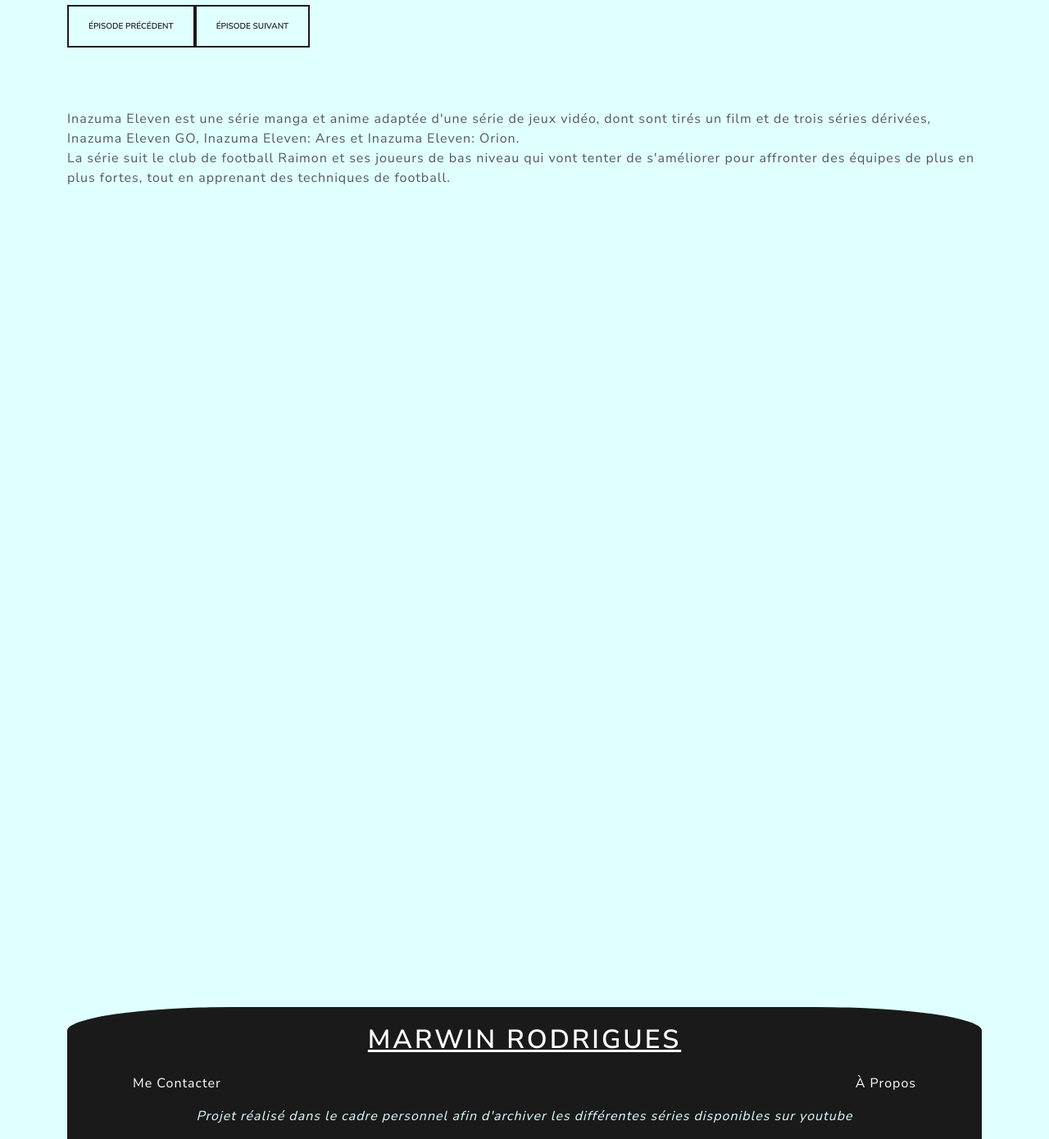
After one commit to Marwin-Rdgs/Stweaming, a PHP site: page /AVF_inazuma_eleven_SAE1.php in a window 1280 px wide. The commit adds this page. Shown: the part 580-1970 px from the top of the page at 82% size. Run offline with PHP 8.4, Linux system fonts and the light colour scheme.

Commit message:
Ajout de 3 bases pour les contenus

```diff
--- /dev/null
+++ b/AVF_inazuma_eleven_SAE1.php
@@ -0,0 +1,87 @@
+<!DOCTYPE html>
+<html lang="fr">
+<head>
+    <meta charset="UTF-8">
+    <meta http-equiv="X-UA-Compatible" content="IE=edge">
+    <meta name="viewport" content="width=device-width, initial-scale=1.0">
+
+    <!-- Appel à la librairie Bootsrap = Lux -->
+    <link rel="stylesheet" href="https://bootswatch.com/5/lux/bootstrap.css">
+
+    <!-- Appel à la feuille de style -->
+    <link rel="stylesheet" href="./src/css/style.css">
+
+    <title>Streaming-Win ~ Inazuma Eleven S1 EP1</title>
+</head>
+<body class="container bg-test w100">
+
+    <?php require 'header.php' ?>
+
+<main>
+<br>
+<br>
+<br>
+<br>
+<br>
+<br>
+
+
+<h1 class="page__title">Inazuma Eleven <br> Saison 1 Épisode 1</h1>
+<span class="badge rounded-pill bg-warning badge-categ">Animé VF</span>
+<img src="./public/icons/barre_titre.svg" alt="barre de séparation" class="barre_titre">
+
+<iframe width="560" height="315" src="https://www.youtube.com/embed/jNwzLzN0RiY" title="YouTube video player" frameborder="0" allow="accelerometer; autoplay; clipboard-write; encrypted-media; gyroscope; picture-in-picture" allowfullscreen></iframe>
+
+    <button type="button" class="btn btn-outline-primary btn_episode" style="float:left">Épisode Précédent</button>
+    <button type="button" class="btn btn-outline-primary btn_episode">Épisode Suivant</button>
+
+    <p class="syno">Inazuma Eleven est une série manga et anime adaptée d'une série de jeux vidéo, dont sont tirés un film et de trois séries dérivées, Inazuma Eleven GO, Inazuma Eleven: Ares et Inazuma Eleven: Orion. <br> La série suit le club de football Raimon et ses joueurs de bas niveau qui vont tenter de s'améliorer pour affronter des équipes de plus en plus fortes, tout en apprenant des techniques de football.</p>
+
+<br>
+<br>
+<br>
+<br>
+<br>
+<br>
+<br>
+<br>
+<br>
+<br>
+<br>
+<br>
+<br>
+<br>
+<br>
+<br>
+<br>
+<br>
+<br>
+<br>
+<br>
+<br>
+<br>
+<br>
+<br>
+<br>
+<br>
+<br>
+<br>
+<br>
+<br>
+<br>
+<br>
+<br>
+<br>
+<br>
+<br>
+<br>
+<br>
+<br>
+<br>
+
+</main>
+
+    <?php require 'footer.php' ?>
+
+</body>
+</html>
--- a/src/css/bases/main.css
+++ b/src/css/bases/main.css
@@ -9,21 +9,3 @@
 .w100 {
     width: 100%;
 }
-
-.page__title {
-    text-align: center;
-}
-
-.barre_titre {
-    align-items: center;
-    display: block;
-
-    position: absolute;
-    top: 195px;
-    z-index: 2;
-}
-
-.alphabet {
-    font-size: 13px;
-    text-align: center;
-}
--- /dev/null
+++ b/src/css/pages/page_episode.css
@@ -0,0 +1,30 @@
+.page__title {
+    text-align: center;
+    font-size: 25px;
+}
+
+.barre_titre {
+    align-items: center;
+    display: block;
+
+    position: absolute;
+    top: 185px;
+    z-index: 2;
+}
+
+.alphabet {
+    font-size: 13px;
+    text-align: center;
+}
+
+.btn_episode {
+    font-size: 10px;
+}
+
+.syno {
+    margin-top: 75px;
+}
+
+.badge-categ {
+    margin-top: 5px;
+}
--- a/src/css/style.css
+++ b/src/css/style.css
@@ -3,6 +3,8 @@
 @import url("./bases/main.css");
 @import url("./bases/media.css");
 
+/* Pages */
+@import url("./pages/page_episode.css");
 
 /* layout */
 @import url("./layouts/header.css");
```
Also changed, not shown: AVOSTFR_danganronpa_EP1.php (added, +90 -0 lines), DA_monsieur_madame_S1EP1.php (added, +87 -0 lines).
